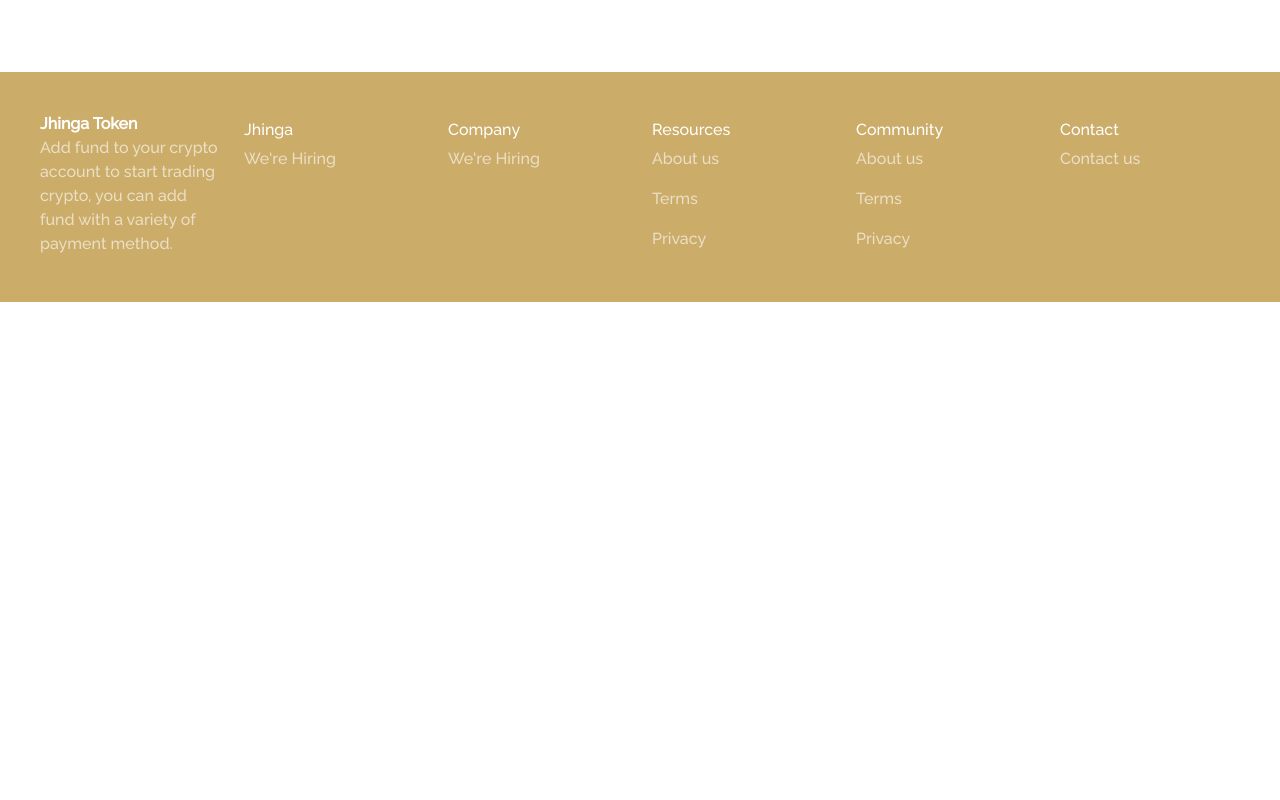
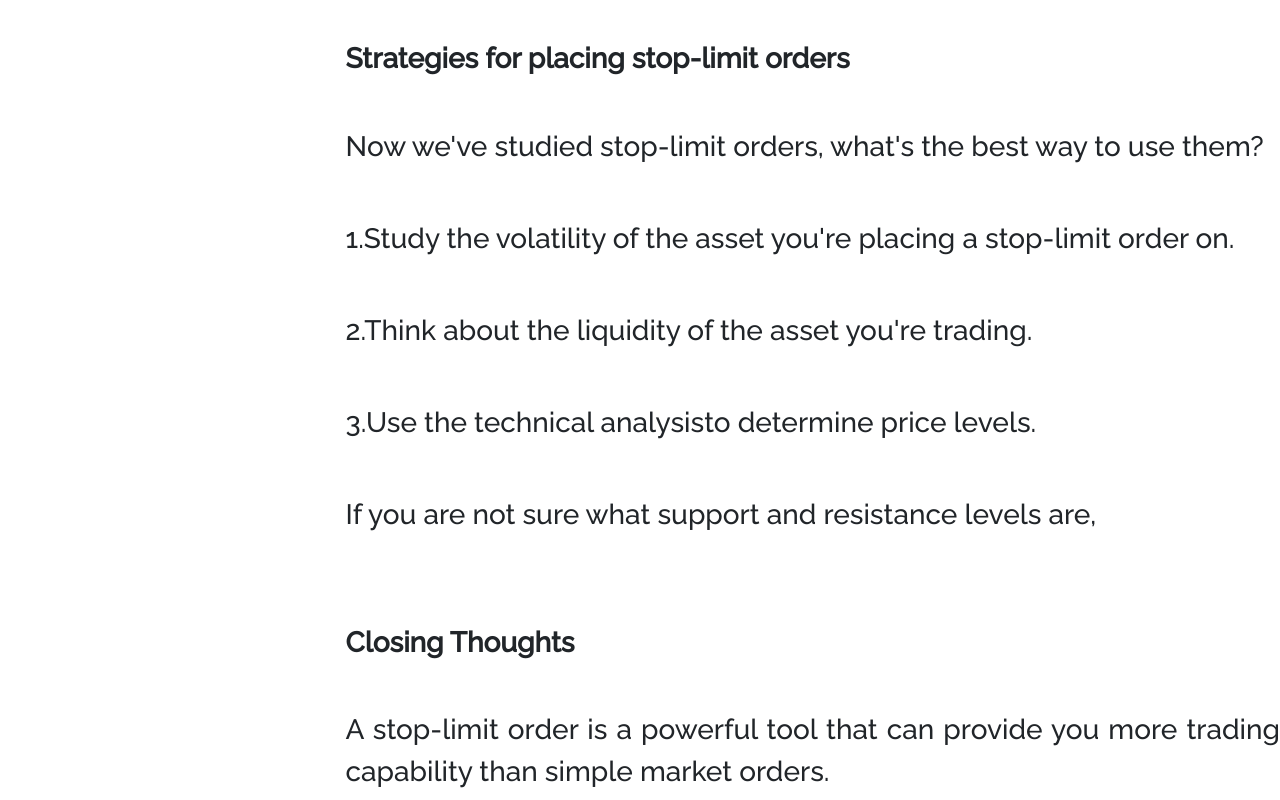
Before and after one commit to ujwalakuralkar/cryptojhinga, a React (Create React App) app: page /blog in a window 1280 px wide. Shown: the part 5640-6440 px from the top of the page. Before the commit the page ends 5942 px from the top, so only its background shows below. Built offline with nearby package versions, Linux system fonts and the light colour scheme.

Commit message:
blog page

```diff
--- a/src/components/Blog/Blog.js
+++ b/src/components/Blog/Blog.js
@@ -122,12 +122,18 @@ function Blog() {
             <p style={{marginTop:"50px"}}> Stop-limit orders share the same disdvantages as limit orders,</p>
             <p style={{marginTop:"50px"}}> Liquidity can also be a problem if there aren't enough takers to fill your order.</p>
 
-        </div>
+            <h3 style={{marginLeft:"-0px", marginTop:"90px"}}><strong>Strategies for placing stop-limit orders</strong></h3>
 
-        <div >
+                <p style={{marginTop:"50px"}}>Now we've studied stop-limit orders, what's the best way to use them?</p>
+                <p style={{marginTop:"50px",marginLeft:""}}> 1.Study the volatility of the asset you're placing a stop-limit order on.</p>
+                <p style={{marginTop:"50px"}}>2.Think about the liquidity of the asset you're trading. </p>
+                <p style={{marginTop:"50px"}}>3.Use the technical analysisto determine price levels. </p>
+                <p style={{marginTop:"50px"}}>If you are not sure what support and resistance levels are,</p>
+
+                <h3 style={{marginLeft:"-0px", marginTop:"90px"}}><strong>Closing Thoughts</strong></h3>
+                <p style={{marginTop:"50px"}}>A stop-limit order is a powerful tool that can provide you more trading capability than simple market orders.</p>
 
         </div>
-
 
     </div>
     )
```
Also changed, not shown: src/Assets1/Rectangle_143@2x.png (added), src/Assets1/Rectangle_168@2x.png (added), src/style.css (line endings or trailing spaces).
